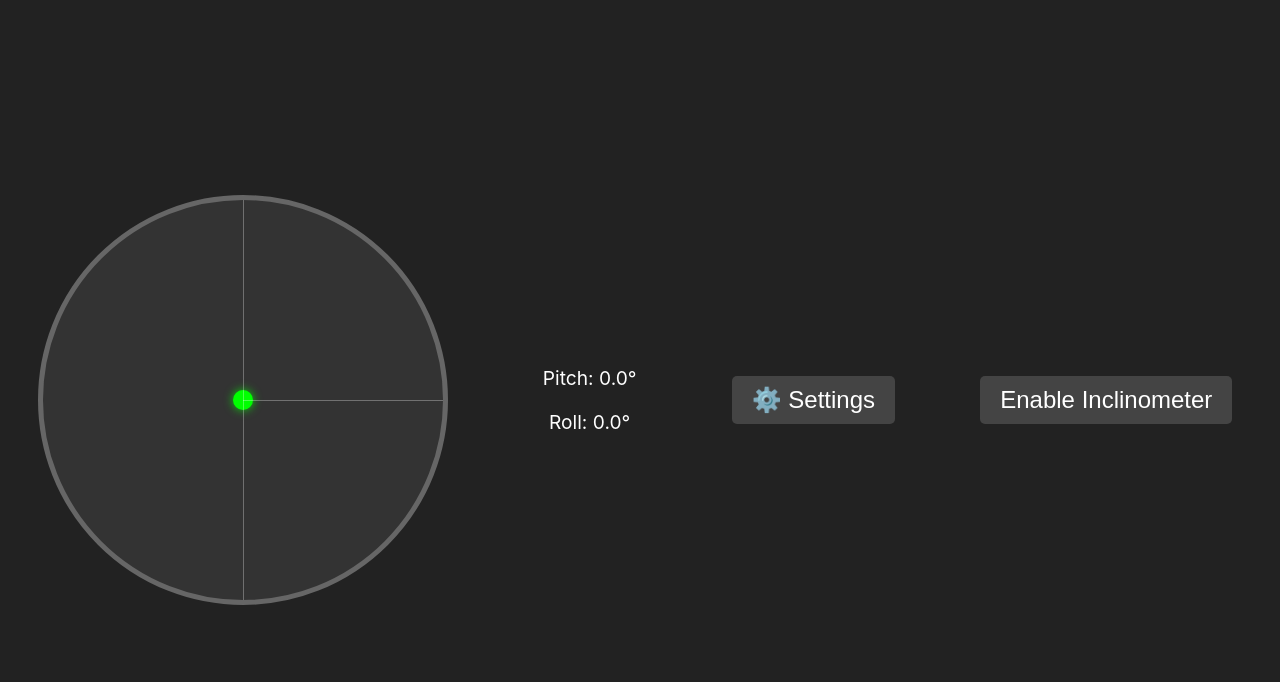
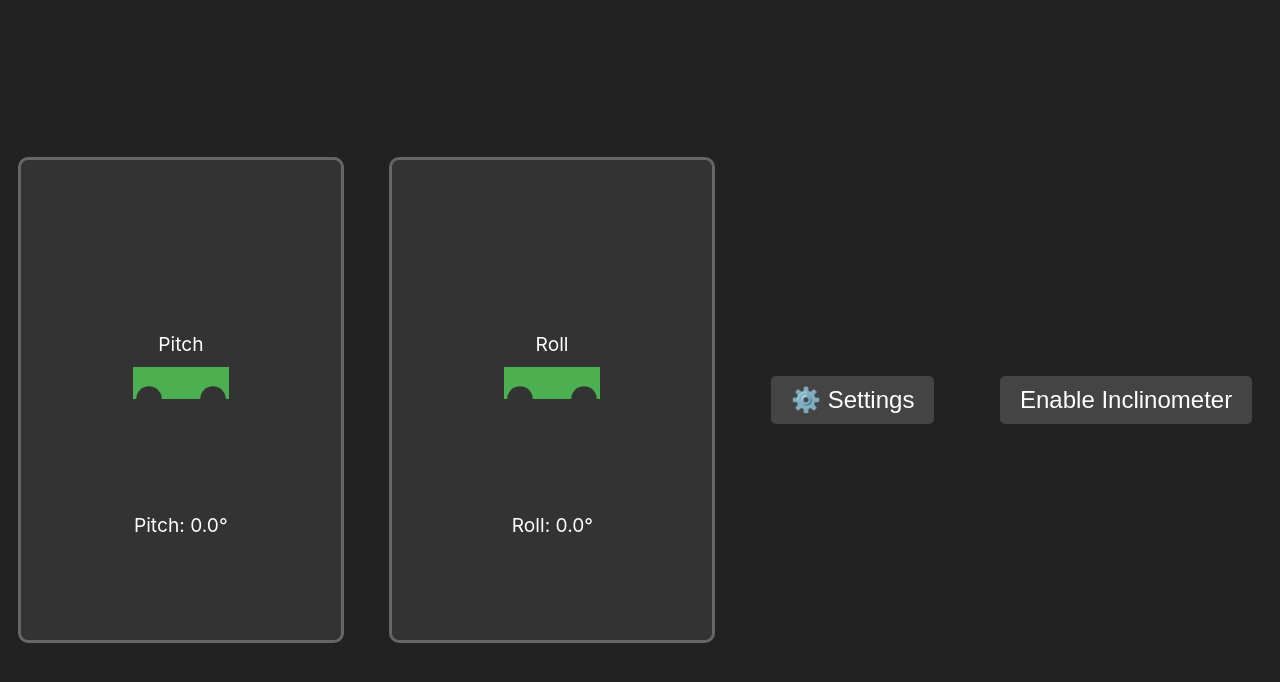
Before and after one commit to HughesAndrewC/inclinometer-pwa, a plain HTML site: page index.html in a window 1280 px wide. Drawn offline with Linux system fonts and the light colour scheme.

Commit message:
Fix 404, update UI, and correct sensor axes

```diff
--- a/index.html
+++ b/index.html
@@ -12,12 +12,22 @@
 </head>
 <body>
     <div id="inclinometer">
-        <div id="gauge">
-            <div id="bubble"></div>
-            <div id="crosshair"></div>
+        <div id="pitch-gauge" class="gauge">
+            <svg id="pitch-indicator" viewBox="0 0 100 100" class="indicator">
+                <rect x="20" y="40" width="60" height="20" fill="#4CAF50"/>
+                <circle cx="30" cy="60" r="8" fill="#333"/>
+                <circle cx="70" cy="60" r="8" fill="#333"/>
+                <text x="50" y="30" text-anchor="middle" fill="#fff" font-size="12">Pitch</text>
+            </svg>
+            <p>Pitch: <span id="pitch">0.0</span>°</p>
         </div>
-        <div id="readout">
-            <p>Pitch: <span id="pitch">0.0</span>°</p>
+        <div id="roll-gauge" class="gauge">
+            <svg id="roll-indicator" viewBox="0 0 100 100" class="indicator">
+                <rect x="20" y="40" width="60" height="20" fill="#4CAF50"/>
+                <circle cx="30" cy="60" r="8" fill="#333"/>
+                <circle cx="70" cy="60" r="8" fill="#333"/>
+                <text x="50" y="30" text-anchor="middle" fill="#fff" font-size="12">Roll</text>
+            </svg>
             <p>Roll: <span id="roll">0.0</span>°</p>
         </div>
         <button id="settings-btn">⚙️ Settings</button>
--- a/script.js
+++ b/script.js
@@ -1,8 +1,5 @@
-// Load stored offsets or initialize to zero
-let pitchOffset = Number(localStorage.getItem('pitchOffset')) || 0;
-let rollOffset = Number(localStorage.getItem('rollOffset')) || 0;
-
-const bubble = document.getElementById('bubble');
+const pitchIndicator = document.getElementById('pitch-indicator');
+const rollIndicator = document.getElementById('roll-indicator');
 const pitchDisplay = document.getElementById('pitch');
 const rollDisplay = document.getElementById('roll');
 const settingsBtn = document.getElementById('settings-btn');
@@ -10,57 +7,57 @@ const settingsMenu = document.getElementById('settings-menu');
 const zeroBtn = document.getElementById('zero-btn');
 const closeSettings = document.getElementById('close-settings');
 
+// Load stored offsets
+let pitchOffset = Number(localStorage.getItem('pitchOffset')) || 0;
+let rollOffset = Number(localStorage.getItem('rollOffset')) || 0;
+
+// Smoothing variables
+let lastPitch = 0;
+let lastRoll = 0;
+const smoothingFactor = 0.1; // Adjust for smoother transitions
+
 // Add permission button
 const permissionBtn = document.createElement('button');
 permissionBtn.id = 'permission-btn';
 permissionBtn.textContent = 'Enable Inclinometer';
-permissionBtn.style.cssText = `
-    font-size: 1.5em;
-    padding: 10px 20px;
-    background: #444;
-    border: none;
-    color: #fff;
-    border-radius: 5px;
-    margin: 10px;
-    cursor: pointer;
-`;
 document.getElementById('inclinometer').appendChild(permissionBtn);
 
 function updateGauge(event) {
+    // Pitch: beta (x-axis), Roll: alpha (z-axis)
     let pitch = event.beta !== null ? event.beta : 0;
-    let roll = event.gamma !== null ? event.gamma : 0;
+    let roll = event.alpha !== null ? event.alpha : 0;
 
     // Log for debugging
-    console.log('Orientation - Beta:', event.beta, 'Gamma:', event.gamma);
+    console.log('Raw - Beta (pitch):', event.beta, 'Alpha (roll):', event.alpha, 'Gamma:', event.gamma);
 
     // Apply offsets
     pitch -= pitchOffset;
-    roll -= rollOffset;
+    roll = ((roll - rollOffset) % 360 + 360) % 360; // Normalize to 0-360°
+    if (roll > 180) roll -= 360; // Convert to ±180°
 
-    // Limit pitch and roll to ±90°
+    // Limit pitch to ±90°
     pitch = Math.max(-90, Math.min(90, pitch));
-    roll = Math.max(-90, Math.min(90, roll));
+
+    // Apply smoothing
+    pitch = lastPitch + smoothingFactor * (pitch - lastPitch);
+    roll = lastRoll + smoothingFactor * (roll - lastRoll);
+    lastPitch = pitch;
+    lastRoll = roll;
 
     // Update display
     pitchDisplay.textContent = pitch.toFixed(1);
     rollDisplay.textContent = roll.toFixed(1);
 
-    // Calculate bubble position
-    const gauge = document.getElementById('gauge');
-    const gaugeSize = gauge.offsetWidth || 300; // Fallback size
-    const maxBubbleOffset = (gaugeSize - 20) / 2; // 20 is bubble size
-    const x = (roll / 90) * maxBubbleOffset;
-    const y = (pitch / 90) * maxBubbleOffset;
-
-    // Update bubble position
-    bubble.style.transform = `translate(${x}px, ${y}px)`;
+    // Rotate indicators
+    pitchIndicator.style.transform = `rotate(${pitch}deg)`;
+    rollIndicator.style.transform = `rotate(${roll}deg)`;
 }
 
 // Zero the pitch and roll
 function zeroGauge() {
-    const event = window.lastOrientation || { beta: 0, gamma: 0 };
+    const event = window.lastOrientation || { beta: 0, alpha: 0 };
     pitchOffset = event.beta || 0;
-    rollOffset = event.gamma || 0;
+    rollOffset = event.alpha || 0;
     localStorage.setItem('pitchOffset', pitchOffset);
     localStorage.setItem('rollOffset', rollOffset);
     updateGauge(event);
@@ -79,7 +76,7 @@ function requestOrientationPermission() {
                     });
                     permissionBtn.style.display = 'none';
                 } else {
-                    alert('Permission denied for device orientation. Inclinometer will not function.');
+                    alert('Permission denied. Inclinometer will not function.');
                 }
             })
             .catch(error => {
--- a/styles.css
+++ b/styles.css
@@ -12,78 +12,46 @@ body {
 }
 
 #inclinometer {
-    text-align: center;
     width: 100%;
     height: 100%;
     display: flex;
     flex-direction: column;
     align-items: center;
     justify-content: center;
+    gap: 20px;
 }
 
-#gauge {
+.gauge {
     width: 80vmin;
-    height: 80vmin;
+    height: 40vmin;
     background: #333;
-    border-radius: 50%;
+    border-radius: 10px;
+    border: 3px solid #666;
+    display: flex;
+    flex-direction: column;
+    align-items: center;
+    justify-content: center;
     position: relative;
-    border: 5px solid #666;
-    overflow: hidden;
 }
 
-#bubble {
-    width: 20px;
-    height: 20px;
-    background: #00ff00;
-    border-radius: 50%;
-    position: absolute;
-    top: 50%;
-    left: 50%;
-    transform: translate(-50%, -50%);
-    box-shadow: 0 0 10px rgba(0, 255, 0, 0.8);
+.indicator {
+    width: 50%;
+    height: 50%;
 }
 
-#crosshair {
-    position: absolute;
-    top: 50%;
-    left: 50%;
-    width: 100%;
-    height: 100%;
-    background: transparent;
-    border: 1px solid rgba(255, 255, 255, 0.3);
-    transform: translate(-50%, -50%);
-}
-
-#crosshair::before, #crosshair::after {
-    content: '';
-    position: absolute;
-    background: rgba(255, 255, 255, 0.3);
-}
-
-#crosshair::before {
-    width: 100%;
-    height: 1px;
-    top: 50%;
-}
-
-#crosshair::after {
-    height: 100%;
-    width: 1px;
-    left: 50%;
-}
-
-#readout {
-    margin: 20px 0;
+#pitch-gauge p, #roll-gauge p {
+    margin: 10px 0 0;
     font-size: 1.2em;
 }
 
-#settings-btn {
+#settings-btn, #permission-btn {
     font-size: 1.5em;
     padding: 10px 20px;
     background: #444;
     border: none;
     color: #fff;
     border-radius: 5px;
+    margin: 10px;
     cursor: pointer;
 }
 
@@ -125,14 +93,12 @@ body {
     #inclinometer {
         flex-direction: row;
         justify-content: space-around;
+        align-items: center;
+        gap: 10px;
     }
 
-    #gauge {
-        width: 50vmin;
-        height: 50vmin;
-    }
-
-    #readout {
-        margin: 0 20px;
+    .gauge {
+        width: 40vmin;
+        height: 60vmin;
     }
 }
--- a/sw.js
+++ b/sw.js
@@ -1,4 +1,4 @@
-const CACHE_NAME = 'inclinometer-cache-v2'; // Changed to v2 to force cache update
+const CACHE_NAME = 'inclinometer-cache-v4';
 const urlsToCache = [
     '/inclinometer-pwa/',
     '/inclinometer-pwa/index.html',
```
Also changed, not shown: manifest.json.
